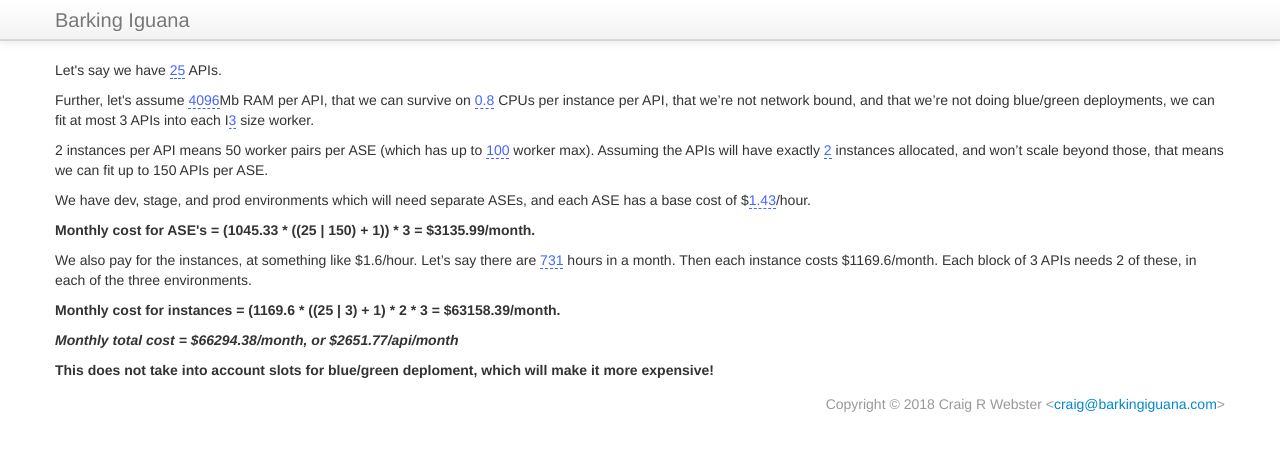
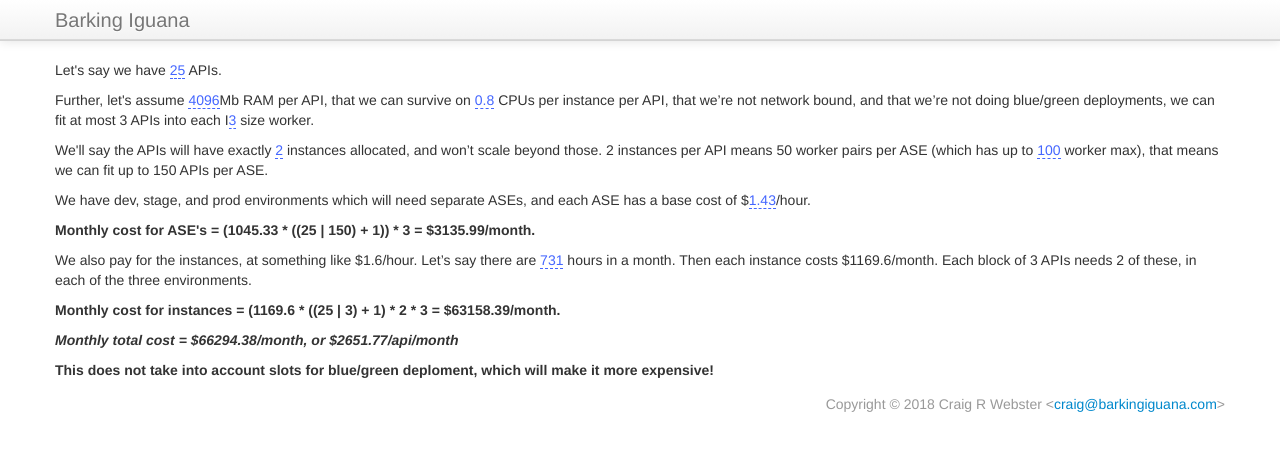
Before and after one commit to barkingiguana/barkingiguana.github.com, a Jekyll site: the page ase/index.html, which Jekyll copies as it is, in a window 1280 px wide. Shown: the top 451 px of the page. Built offline with Jekyll 4.4.1, drawn with Linux system fonts in a browser that asks for light colours.

Commit message:
Update index.html

```diff
--- a/ase/index.html
+++ b/ase/index.html
@@ -36,7 +36,7 @@
 
 <p>Further, let's assume <span data-var="ramPerApi" class="TKAdjustableNumber" data-min="64" data-max="14336" data-step="64"></span>Mb RAM per API, that we can survive on <span data-var="cpuPerApi" class="TKAdjustableNumber" data-min="0.01" data-max="4" data-step="0.01"></span> CPUs per instance per API, that we’re not network bound, and that we’re not doing blue/green deployments, we can fit at most <span data-var="apiPerInstance"></span> APIs into each I<span  data-var="instanceSize" class="TKAdjustableNumber" data-min="1" data-max="3"></span> size worker.</p>
 
-<p><span data-var="instancesPerApi"></span> instances per API means <span data-var="workerPairs"></span> worker pairs per ASE (which has up to <span data-var="workersPerAse" class="TKAdjustableNumber" data-min="1" data-max="1000"></span> worker max). Assuming the APIs will have exactly <span data-var="instancesPerApi" class="TKAdjustableNumber"></span> instances allocated, and won’t scale beyond those, that means we can fit up to <span data-var="apiPerAse"></span> APIs per ASE.</p>
+<p>We'll say the APIs will have exactly <span data-var="instancesPerApi" class="TKAdjustableNumber"></span> instances allocated, and won’t scale beyond those. <span data-var="instancesPerApi"></span> instances per API means <span data-var="workerPairs"></span> worker pairs per ASE (which has up to <span data-var="workersPerAse" class="TKAdjustableNumber" data-min="1" data-max="1000"></span> worker max), that means we can fit up to <span data-var="apiPerAse"></span> APIs per ASE.</p>
 
 <p>We have dev, stage, and prod environments which will need separate ASEs, and each ASE has a base cost of $<span data-var="aseHourlyBaseCost" class="TKAdjustableNumber" data-min="0.01" data-max="100" data-step="0.01"></span>/hour.</p>
 
```
